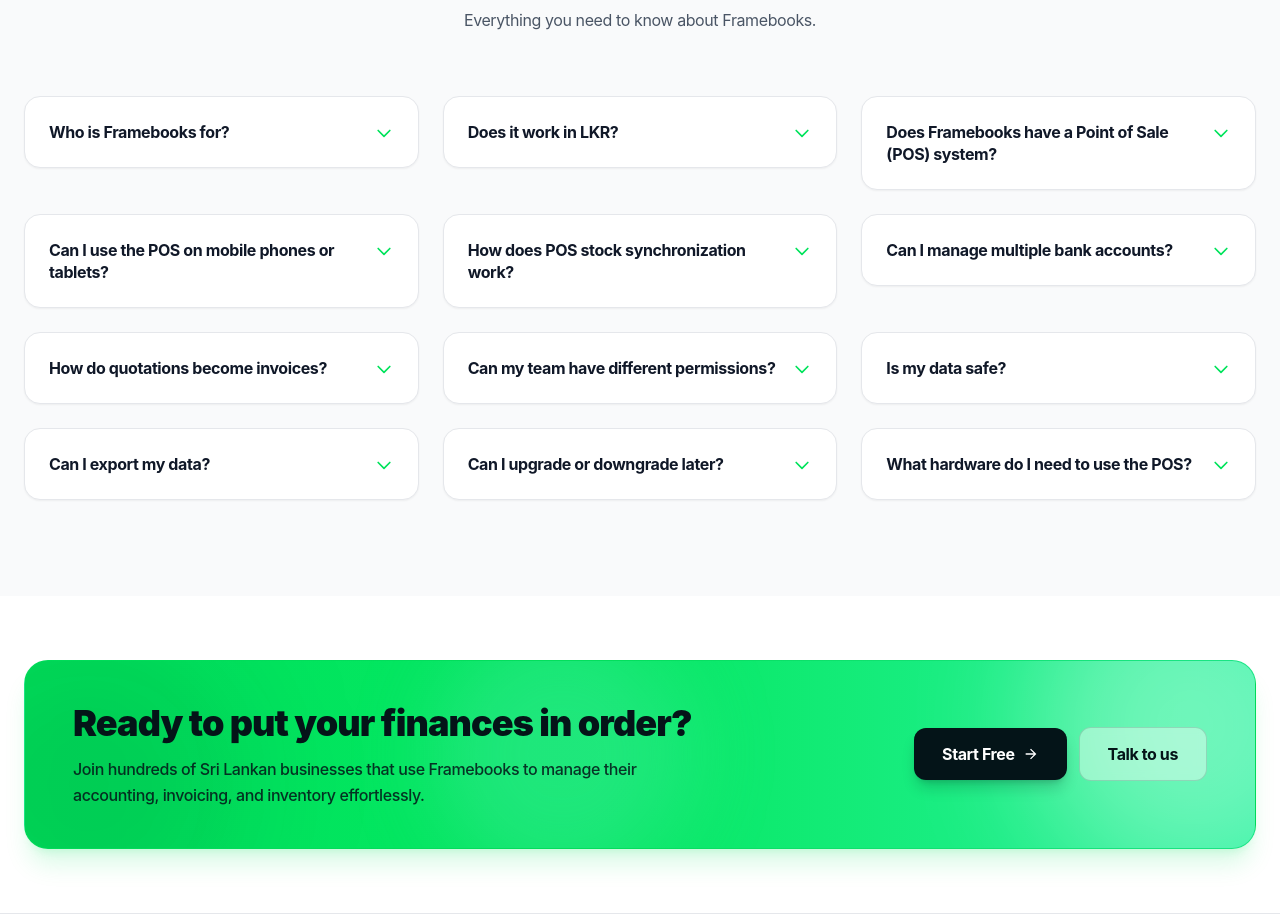
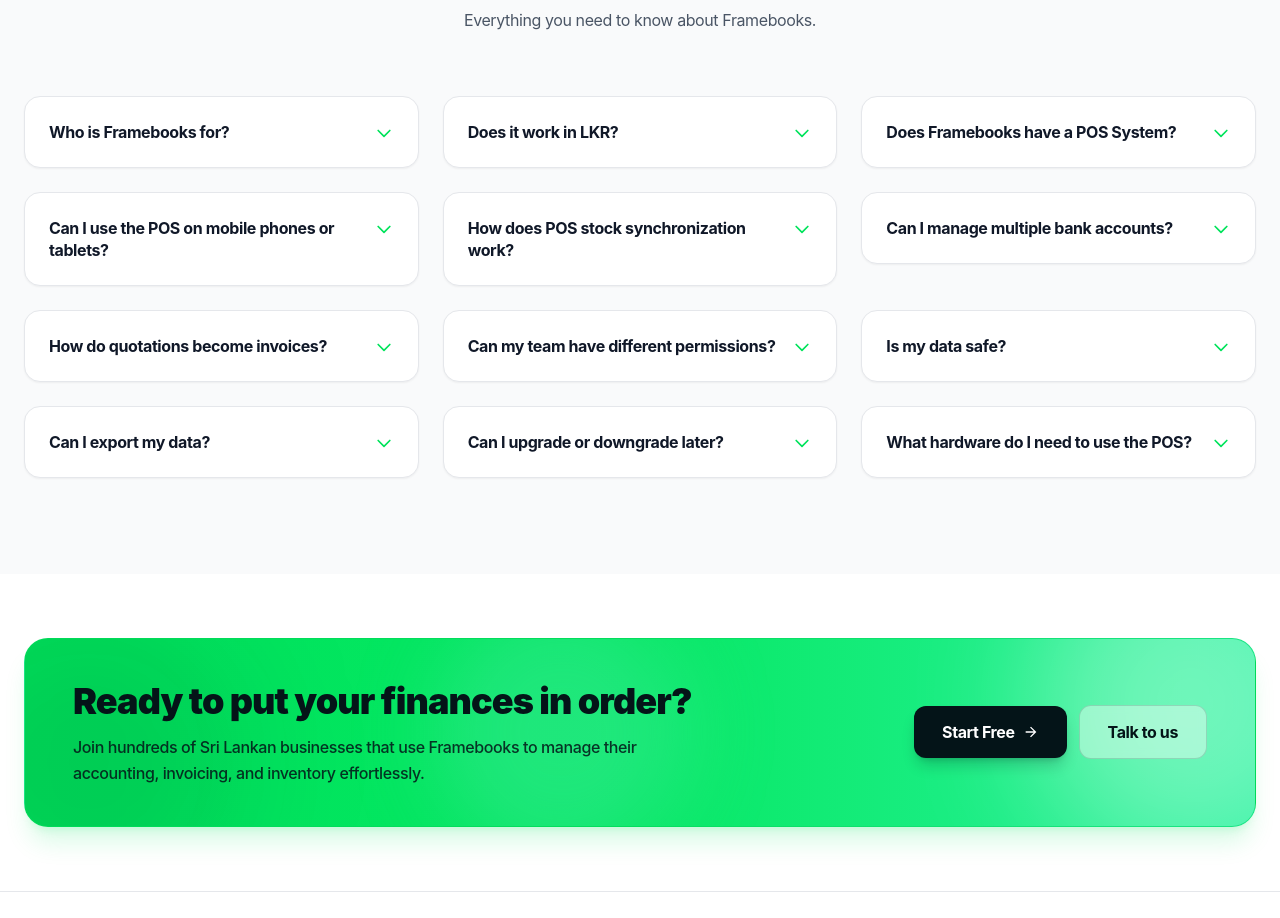
Before and after one commit to frametoque/framebooks, a Next.js app: page / in a window 1280 px wide. Shown: the part 7140-8058 px from the top of the page. Built offline with nearby package versions, Linux system fonts and the light colour scheme; no server answers; the database is empty; a web font is replaced by a local one.

Commit message:
content(faq): rename question to 'Does Framebooks have a POS System?'

```diff
--- a/src/data/landing/content.ts
+++ b/src/data/landing/content.ts
@@ -241,7 +241,7 @@ export const comparison = [
 export const faqs = [
   { q: 'Who is Framebooks for?', a: 'Framebooks is built specifically for small businesses, agencies, and freelancers in Sri Lanka looking for an all-in-one financial dashboard.' },
   { q: 'Does it work in LKR?', a: 'Yes! Framebooks is LKR-first, meaning all formatting, reports, and currency displays are natively designed for Sri Lankan Rupees.' },
-  { q: 'Does Framebooks have a Point of Sale (POS) system?', a: 'Yes! Framebooks includes an easy-to-use, fast POS terminal for retail counters. Scan barcodes with a camera or scanner, print thermal customer receipts, open cash drawers, apply discounts with manager PIN approval, and track sales live.' },
+  { q: 'Does Framebooks have a POS System?', a: 'Yes! Framebooks includes an easy-to-use, fast POS terminal for retail counters. Scan barcodes with a camera or scanner, print thermal customer receipts, open cash drawers, apply discounts with manager PIN approval, and track sales live.' },
   { q: 'Can I use the POS on mobile phones or tablets?', a: 'Yes. The POS is fully mobile-responsive. You can take orders on the sales floor with a phone or tablet, scan barcodes using your device camera, and complete transactions anywhere in your store.' },
   { q: 'How does POS stock synchronization work?', a: 'Your physical stock counts update automatically in real time with every sale. When an item is sold at the register, stock quantities immediately update across all registers and your stock dashboard to prevent overselling.' },
   { q: 'Can I manage multiple bank accounts?', a: 'Absolutely. You can track multiple bank accounts, petty cash, and even transfer funds between them with full history.' },
```
